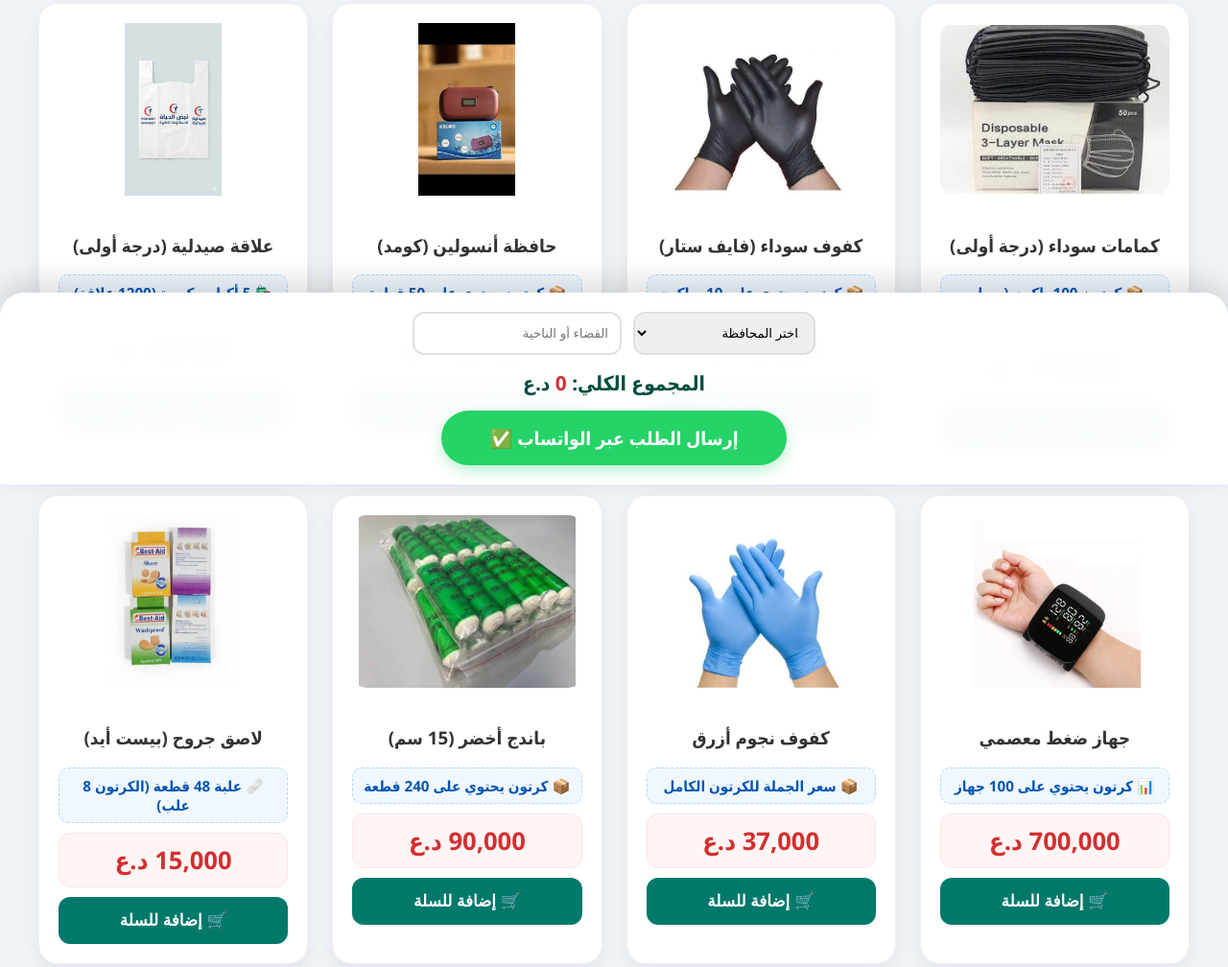
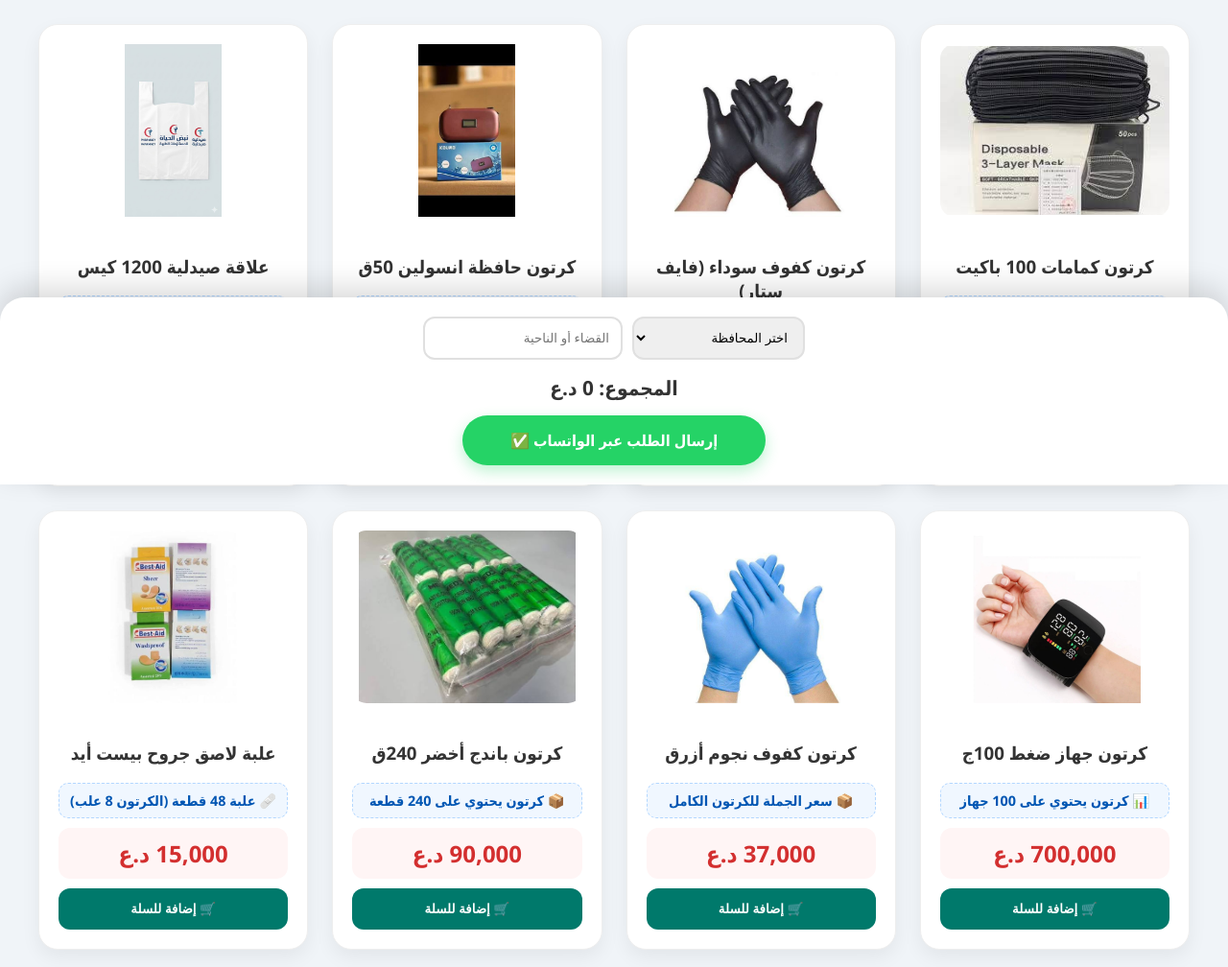
Before and after one commit to nabdh-alhayat-iq-alone/nabdh-alhayat, a plain HTML site: page index.html in a window 1280 px wide. Shown: the part 295-1303 px from the top of the page at 96% size. Drawn offline with Linux system fonts and the light colour scheme.

Commit message:
Update index.html

```diff
--- a/index.html
+++ b/index.html
@@ -8,37 +8,36 @@
         :root { --primary: #00796b; --dark: #004d40; --accent: #25D366; --red: #d32f2f; --bg-price: #fff5f5; --bg-detail: #f0f7ff; }
         body { font-family: 'Segoe UI', Tahoma, Geneva, Verdana, sans-serif; background-color: #f0f4f8; margin: 0; padding-bottom: 240px; direction: rtl; color: #333; }
 
-        .top-nav { background: var(--dark); padding: 12px; display: flex; justify-content: center; gap: 15px; position: sticky; top: 0; z-index: 1000; box-shadow: 0 2px 10px rgba(0,0,0,0.2); }
-        .nav-btn { color: white; text-decoration: none; font-weight: bold; font-size: 0.85em; background: rgba(255,255,255,0.15); padding: 8px 18px; border-radius: 25px; transition: 0.3s; border: 1px solid rgba(255,255,255,0.2); }
+        .top-nav { background: var(--dark); padding: 12px; display: flex; justify-content: center; gap: 15px; position: sticky; top: 0; z-index: 1000; }
+        .nav-btn { color: white; text-decoration: none; font-weight: bold; font-size: 0.85em; background: rgba(255,255,255,0.15); padding: 8px 18px; border-radius: 25px; border: 1px solid rgba(255,255,255,0.2); transition: 0.3s; }
+        .nav-btn:hover { background: var(--accent); }
 
         .hero { background: linear-gradient(135deg, var(--primary), var(--dark)); color: white; padding: 45px 20px; text-align: center; border-bottom: 5px solid var(--accent); }
-        .hero h1 { margin: 0; font-size: 2.2em; text-shadow: 2px 2px 4px rgba(0,0,0,0.3); }
 
         .products-grid { display: grid; grid-template-columns: repeat(auto-fit, minmax(280px, 1fr)); gap: 25px; padding: 40px 15px; max-width: 1200px; margin: 0 auto; }
+        .product-card { background: white; border-radius: 20px; padding: 20px; box-shadow: 0 8px 20px rgba(0,0,0,0.06); text-align: center; border: 1px solid #eee; transition: 0.4s; position: relative; }
+        .product-card:hover { transform: translateY(-10px); border-color: var(--primary); }
+        .product-card img { width: 100%; height: 180px; object-fit: contain; border-radius: 15px; margin-bottom: 15px; }
 
-        .product-card { background: white; border-radius: 20px; padding: 20px; box-shadow: 0 8px 20px rgba(0,0,0,0.06); text-align: center; border: 1px solid #eee; transition: 0.4s ease; position: relative; }
-        .product-card:hover { transform: translateY(-10px); box-shadow: 0 15px 30px rgba(0,0,0,0.12); border-color: var(--primary); }
+        .pack-detail { background: var(--bg-detail); color: #0056b3; font-weight: bold; padding: 8px; border-radius: 10px; margin: 10px 0; font-size: 0.9em; border: 1px dashed #b3d7ff; }
+        .price-container { background: var(--bg-price); padding: 10px; border-radius: 12px; margin: 10px 0; }
+        .price-tag { color: var(--red); font-size: 1.5em; font-weight: 800; display: block; }
 
-        .product-card img { width: 100%; height: 180px; object-fit: contain; border-radius: 15px; background: #fff; margin-bottom: 15px; }
-
-        /* استايل تفاصيل العبوة/الكرتون */
-        .pack-detail { background: var(--bg-detail); color: #0056b3; font-weight: bold; padding: 8px; border-radius: 10px; margin: 10px 0; font-size: 0.95em; border: 1px dashed #b3d7ff; }
-
-        /* استايل خلفية السعر */
-        .price-container { background: var(--bg-price); padding: 10px; border-radius: 12px; margin: 10px 0; border: 1px solid #ffe3e3; }
-        .price-tag { color: var(--red); font-size: 1.6em; font-weight: 800; display: block; }
-
-        .add-btn { background: var(--primary); color: white; border: none; width: 100%; padding: 14px; border-radius: 12px; cursor: pointer; font-weight: bold; font-size: 1.05em; transition: 0.3s; }
+        .add-btn { background: var(--primary); color: white; border: none; width: 100%; padding: 14px; border-radius: 12px; cursor: pointer; font-weight: bold; transition: 0.3s; }
         .add-btn:hover { background: var(--dark); }
 
-        .cart-panel { position: fixed; bottom: 0; left: 0; right: 0; background: rgba(255,255,255,0.98); backdrop-filter: blur(10px); box-shadow: 0 -10px 30px rgba(0,0,0,0.15); padding: 20px; z-index: 2000; text-align: center; border-radius: 25px 25px 0 0; }
-        .inputs-row { display: flex; justify-content: center; gap: 12px; margin-bottom: 15px; flex-wrap: wrap; }
-        select, input { padding: 12px; border: 2px solid #e0e0e0; border-radius: 12px; width: 190px; outline: none; }
+        /* لوحة السلة السفلية */
+        .cart-panel { position: fixed; bottom: 0; left: 0; right: 0; background: white; box-shadow: 0 -10px 30px rgba(0,0,0,0.15); padding: 20px; z-index: 2000; text-align: center; border-radius: 25px 25px 0 0; }
+        .inputs-row { display: flex; justify-content: center; gap: 10px; margin-bottom: 15px; flex-wrap: wrap; }
+        select, input { padding: 12px; border: 2px solid #e0e0e0; border-radius: 12px; width: 180px; outline: none; }
 
-        .total-box { font-size: 1.3em; font-weight: bold; margin-bottom: 15px; color: var(--dark); }
-        .total-box span { color: var(--red); }
+        /* قائمة المنتجات المضافة للمراجعة */
+        #cartItemsList { max-height: 150px; overflow-y: auto; margin-bottom: 15px; padding: 10px; background: #fafafa; border-radius: 10px; text-align: right; border: 1px solid #eee; }
+        .cart-item { display: flex; justify-content: space-between; align-items: center; padding: 5px 0; border-bottom: 1px solid #ddd; font-size: 0.9em; }
+        .remove-item { color: var(--red); cursor: pointer; font-weight: bold; background: #ffebeb; padding: 2px 8px; border-radius: 5px; border: none; }
 
-        .send-btn { background: var(--accent); color: white; text-decoration: none; padding: 15px 50px; border-radius: 40px; font-weight: bold; font-size: 1.2em; display: inline-block; box-shadow: 0 6px 15px rgba(37,211,102,0.3); }
+        .total-box { font-size: 1.3em; font-weight: bold; margin-bottom: 15px; }
+        .send-btn { background: var(--accent); color: white; text-decoration: none; padding: 15px 50px; border-radius: 40px; font-weight: bold; display: inline-block; box-shadow: 0 6px 15px rgba(37,211,102,0.3); }
     </style>
 </head>
 <body>
@@ -53,124 +52,104 @@
     <p>المستلزمات الطبية بالجملة - إدارة حيدر</p>
 </div>
 
-<div class="products-grid">
-    <div class="product-card">
-        <img src="masks.jpg" alt="كمامات">
-        <h3>كمامات سوداء (درجة أولى)</h3>
-        <div class="pack-detail">📦 كرتون 100 باكيت (مبطن أبيض)</div>
-        <div class="price-container">
-            <span class="price-tag">115,000 د.ع</span>
-        </div>
-        <button class="add-btn" onclick="addToCart('كرتون كمامات 100 باكيت', 115000)">🛒 إضافة للسلة</button>
-    </div>
-    <div class="product-card">
-        <img src="gloves_black.jpg" alt="كفوف">
-        <h3>كفوف سوداء (فايف ستار)</h3>
-        <div class="pack-detail">📦 كرتون يحتوي على 10 بواكيت</div>
-        <div class="price-container">
-            <span class="price-tag">30,000 د.ع</span>
-        </div>
-        <button class="add-btn" onclick="addToCart('كرتون كفوف سوداء 10بواكيت', 30000)">🛒 إضافة للسلة</button>
-    </div>
-    <div class="product-card">
-        <img src="insulin.jpg" alt="حافظة">
-        <h3>حافظة أنسولين (كومد)</h3>
-        <div class="pack-detail">📦 كرتون يحتوي على 50 قطعة</div>
-        <div class="price-container">
-            <span class="price-tag">500,000 د.ع</span>
-        </div>
-        <button class="add-btn" onclick="addToCart('كرتون حافظة انسولين 50ق', 500000)">🛒 إضافة للسلة</button>
-    </div>
-    <div class="product-card">
-        <img src="bags.jpg" alt="علاقة">
-        <h3>علاقة صيدلية (درجة أولى)</h3>
-        <div class="pack-detail">🛍️ 5 أكياس كبيرة (1200 علاقة)</div>
-        <div class="price-container">
-            <span class="price-tag">60,000 د.ع</span>
-        </div>
-        <button class="add-btn" onclick="addToCart('علاقة صيدلية 1200 كيس', 60000)">🛒 إضافة للسلة</button>
-    </div>
-    <div class="product-card">
-        <img src="pressure_wrist.jpg" alt="جهاز ضغط">
-        <h3>جهاز ضغط معصمي</h3>
-        <div class="pack-detail">📊 كرتون يحتوي على 100 جهاز</div>
-        <div class="price-container">
-            <span class="price-tag">700,000 د.ع</span>
-        </div>
-        <button class="add-btn" onclick="addToCart('كرتون جهاز ضغط 100ج', 700000)">🛒 إضافة للسلة</button>
-    </div>
-    <div class="product-card">
-        <img src="gloves_stars.jpg" alt="كفوف">
-        <h3>كفوف نجوم أزرق</h3>
-        <div class="pack-detail">📦 سعر الجملة للكرتون الكامل</div>
-        <div class="price-container">
-            <span class="price-tag">37,000 د.ع</span>
-        </div>
-        <button class="add-btn" onclick="addToCart('كرتون كفوف نجوم أزرق', 37000)">🛒 إضافة للسلة</button>
-    </div>
-    <div class="product-card">
-        <img src="bandage.jpg" alt="باندج">
-        <h3>باندج أخضر (15 سم)</h3>
-        <div class="pack-detail">📦 كرتون يحتوي على 240 قطعة</div>
-        <div class="price-container">
-            <span class="price-tag">90,000 د.ع</span>
-        </div>
-        <button class="add-btn" onclick="addToCart('كرتون باندج أخضر 240ق', 90000)">🛒 إضافة للسلة</button>
-    </div>
-    <div class="product-card">
-        <img src="plaster.jpg" alt="لاصق">
-        <h3>لاصق جروح (بيست أيد)</h3>
-        <div class="pack-detail">🩹 علبة 48 قطعة (الكرتون 8 علب)</div>
-        <div class="price-container">
-            <span class="price-tag">15,000 د.ع</span>
-        </div>
-        <button class="add-btn" onclick="addToCart('علبة لاصق جروح بيست أيد', 15000)">🛒 إضافة للسلة</button>
-    </div>
-    <div class="product-card">
-        <img src="sugar_device.jpg" alt="جهاز سكر">
-        <h3>جهاز سكر (كول بلس)</h3>
-        <div class="pack-detail">🩺 جهاز دقيق وسهل الاستخدام</div>
-        <div class="price-container">
-            <span class="price-tag">15,000 د.ع</span>
-        </div>
-        <button class="add-btn" onclick="addToCart('جهاز سكر كول بلس', 15000)">🛒 إضافة للسلة</button>
-    </div>
+<div class="products-grid" id="grid">
+    <script>
+        const products = [
+            {name: 'كرتون كمامات 100 باكيت', img: 'masks.jpg', detail: '📦 كرتون 100 باكيت (مبطن أبيض)', price: 115000},
+            {name: 'كرتون كفوف سوداء (فايف ستار)', img: 'gloves_black.jpg', detail: '📦 كرتون يحتوي على 10 بواكيت', price: 30000},
+            {name: 'كرتون حافظة انسولين 50ق', img: 'insulin.jpg', detail: '📦 كرتون يحتوي على 50 قطعة', price: 500000},
+            {name: 'علاقة صيدلية 1200 كيس', img: 'bags.jpg', detail: '🛍️ 5 أكياس كبيرة (1200 علاقة)', price: 60000},
+            {name: 'كرتون جهاز ضغط 100ج', img: 'pressure_wrist.jpg', detail: '📊 كرتون يحتوي على 100 جهاز', price: 700000},
+            {name: 'كرتون كفوف نجوم أزرق', img: 'gloves_stars.jpg', detail: '📦 سعر الجملة للكرتون الكامل', price: 37000},
+            {name: 'كرتون باندج أخضر 240ق', img: 'bandage.jpg', detail: '📦 كرتون يحتوي على 240 قطعة', price: 90000},
+            {name: 'علبة لاصق جروح بيست أيد', img: 'plaster.jpg', detail: '🩹 علبة 48 قطعة (الكرتون 8 علب)', price: 15000},
+            {name: 'جهاز سكر كول بلس', img: 'sugar_device.jpg', detail: '🩺 جهاز دقيق وسهل الاستخدام', price: 15000}
+        ];
+
+        let grid = document.getElementById('grid');
+        products.forEach(p => {
+            grid.innerHTML += `
+                <div class="product-card">
+                    <img src="${p.img}" alt="${p.name}">
+                    <h3>${p.name}</h3>
+                    <div class="pack-detail">${p.detail}</div>
+                    <div class="price-container"><span class="price-tag">${p.price.toLocaleString()} د.ع</span></div>
+                    <button class="add-btn" onclick="addToCart('${p.name}', ${p.price})">🛒 إضافة للسلة</button>
+                </div>
+            `;
+        });
+    </script>
 </div>
 
 <div class="cart-panel">
-    <div class="inputs-row">
+    <div id="cartItemsList" style="display:none;"></div> <div class="inputs-row">
         <select id="userCity">
             <option value="">اختر المحافظة</option>
             <option value="البصرة">البصرة</option><option value="بغداد">بغداد</option>
-            <option value="ذي قار">ذي قار</option><option value="ميسان">ميسان</option>
-            <option value="بابل">بابل</option><option value="النجف">النجف</option>
-            <option value="كربلاء">كربلاء</option><option value="ديالى">ديالى</option>
-            <option value="واسط">واسط</option><option value="صلاح الدين">صلاح الدين</option>
-            <option value="الأنبار">الأنبار</option><option value="نينوى">نينوى</option>
-            <option value="القادسية">القادسية</option><option value="المثنى">المثنى</option>
-            <option value="كركوك">كركوك</option>
+            <option value="واسط">واسط</option><option value="ذي قار">ذي قار</option>
+            <option value="بابل">بابل</option><option value="ميسان">ميسان</option>
         </select>
         <input type="text" id="userDistrict" placeholder="القضاء أو الناحية">
     </div>
-    <div class="total-box">المجموع الكلي: <span id="totalPrice">0</span> د.ع</div>
+
+    <div class="total-box">المجموع: <span id="totalPrice">0</span> د.ع</div>
     <a href="#" class="send-btn" onclick="checkout()">إرسال الطلب عبر الواتساب ✅</a>
 </div>
 
 <script>
     let cart = {}; let total = 0;
+
     function addToCart(name, price) {
         if (cart[name]) { cart[name].qty += 1; }
         else { cart[name] = { price: price, qty: 1 }; }
         total += price;
+        updateUI();
+    }
+
+    function removeItem(name) {
+        if (cart[name].qty > 1) {
+            cart[name].qty -= 1;
+        } else {
+            delete cart[name];
+        }
+        // إعادة حساب المجموع الكلي
+        recalculateTotal();
+        updateUI();
+    }
+
+    function recalculateTotal() {
+        total = 0;
+        for (let key in cart) {
+            total += (cart[key].price * cart[key].qty);
+        }
+    }
+
+    function updateUI() {
         document.getElementById('totalPrice').innerText = total.toLocaleString();
-        alert('تمت إضافة ' + name + ' للسلة');
+        const list = document.getElementById('cartItemsList');
+
+        if (Object.keys(cart).length > 0) {
+            list.style.display = 'block';
+            list.innerHTML = '<strong>مراجعة طلبك:</strong><br>';
+            for (let key in cart) {
+                list.innerHTML += `
+                    <div class="cart-item">
+                        <span>${key} (عدد: ${cart[key].qty})</span>
+                        <button class="remove-item" onclick="removeItem('${key}')">حذف منتج ❌</button>
+                    </div>
+                `;
+            }
+        } else {
+            list.style.display = 'none';
+        }
     }
+
     function checkout() {
         let city = document.getElementById('userCity').value;
         let district = document.getElementById('userDistrict').value;
-        if (!city || !district || total === 0) { alert('أكمل بيانات العنوان أولاً!'); return; }
+        if (!city || !district || total === 0) { alert('أكمل بياناتك واختر منتجاتك!'); return; }
         let msg = "*طلب جملة جديد - نبض الحياة*%0A%0A*📍 العنوان:* " + city + " - " + district + "%0A%0A*📦 الطلبية:*%0A";
-        for (let key in cart) { msg += "- " + key + " (" + cart[key].qty + ")%0A"; }
+        for (let key in cart) { msg += "- " + key + " (العدد: " + cart[key].qty + ")%0A"; }
         msg += "%0A*💰 الإجمالي:* " + total.toLocaleString() + " د.ع";
         window.open("https://wa.me/9647737565169?text=" + msg, "_blank");
     }
```
